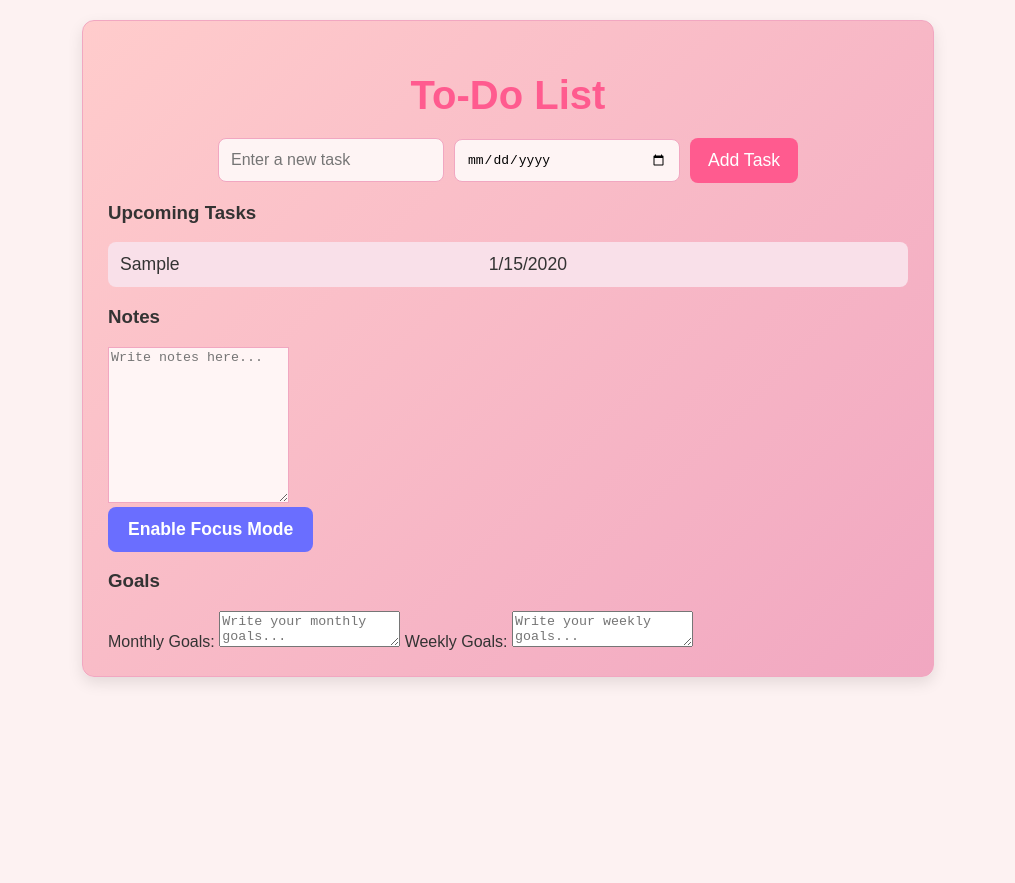
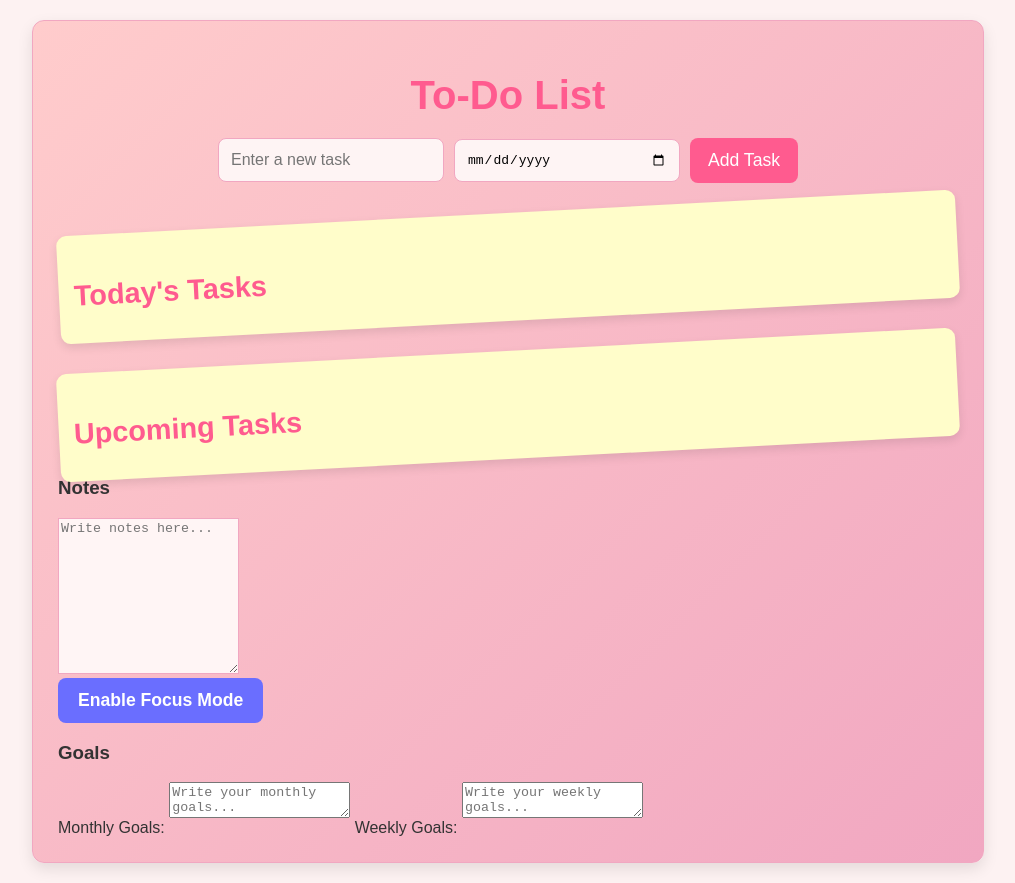
Before and after one commit to Thumekaxuba/My-To-Do-List, a website: page index.html in a window 1280 px wide. Both pictures are taken after typing "Sample", "2020-01-15" into the empty fields and a click on the button "Add Task". Shown: the whole page, without its empty margins (132-1147 px from the left). Before the commit the page ends 800 px from the top, so only its background shows below. Drawn offline with Linux system fonts and the light colour scheme.

Commit message:
Sticky notes

```diff
--- a/index.html
+++ b/index.html
@@ -5,6 +5,8 @@
   <meta name="viewport" content="width=device-width, initial-scale=1.0">
   <title>To-Do List</title>
   <link rel="stylesheet" href="style.css">
+  <!-- Add Font Awesome for icons -->
+  <link rel="stylesheet" href="https://cdnjs.cloudflare.com/ajax/libs/font-awesome/6.0.0-beta3/css/all.min.css">
 </head>
 <body>
   <div class="todo-container">
@@ -17,18 +19,19 @@
       <button id="add-todo">Add Task</button>
     </div>
 
-    <!-- Upcoming Tasks Section (auto-populated based on task date) -->
-    <div id="upcoming-tasks">
+    <!-- Sticky Note for Today's Tasks -->
+    <div id="today-tasks" class="sticky-note">
+      <h3>Today's Tasks</h3>
+      <ul id="today-tasks-list">
+        <!-- Today's tasks will appear here -->
+      </ul>
+    </div>
+
+    <!-- Sticky Note for Upcoming Tasks -->
+    <div id="upcoming-tasks" class="sticky-note">
       <h3>Upcoming Tasks</h3>
       <ul id="upcoming-tasks-list">
         <!-- Upcoming tasks will appear here -->
-      </ul>
-    </div>
-
-    <!-- List of tasks -->
-    <div id="todo-list-section">
-      <ul id="todo-list">
-        <!-- Tasks will appear here -->
       </ul>
     </div>
 
--- a/script.js
+++ b/script.js
@@ -2,8 +2,12 @@
 const addTodoButton = document.getElementById('add-todo');
 const todoInput = document.getElementById('todo-input');
 const taskDate = document.getElementById('task-date');
-const todoList = document.getElementById('todo-list');
+const todayTasksList = document.getElementById('today-tasks-list');
 const upcomingTasksList = document.getElementById('upcoming-tasks-list');
+
+// Get today's date
+const today = new Date();
+const todayDateString = today.toLocaleDateString();
 
 // Function to create task item
 function createTaskItem(taskText, taskDateValue) {
@@ -45,15 +49,12 @@ function addTask() {
 
   const taskItem = createTaskItem(taskText, taskDateValue);
 
-  // Check if the task is for tomorrow or a later date
+  // Check if the task is for today or a later date
   const taskDateObj = new Date(date);
-  const tomorrow = new Date();
-  tomorrow.setDate(tomorrow.getDate() + 1);
-
-  if (taskDateObj >= tomorrow) {
+  if (taskDateValue === todayDateString) {
+    todayTasksList.appendChild(taskItem);  // Add to Today's Tasks
+  } else if (taskDateObj > today) {
     upcomingTasksList.appendChild(taskItem);  // Add to Upcoming Tasks
-  } else {
-    todoList.appendChild(taskItem);  // Add to normal task list
   }
 
   // Clear input fields
--- a/style.css
+++ b/style.css
@@ -8,7 +8,7 @@ body {
 }
 
 .todo-container {
-  max-width: 800px;
+  max-width: 900px;
   margin: 20px auto;
   background-color: #fff;
   padding: 25px;
@@ -59,7 +59,22 @@ button:hover {
   background-color: #f04c79;
 }
 
-/* Task List Styling */
+/* Sticky Notes Styling */
+.sticky-note {
+  background-color: #fffdca;
+  border-radius: 10px;
+  padding: 15px;
+  margin-top: 30px;
+  box-shadow: 0 4px 10px rgba(0, 0, 0, 0.1);
+  transform: rotate(-3deg);
+}
+
+.sticky-note h3 {
+  font-size: 1.8em;
+  color: #ff5b8f;
+  margin-bottom: 15px;
+}
+
 ul {
   list-style-type: none;
   padding: 0;
@@ -97,6 +112,14 @@ ul li:hover {
   color: #ff5b8f;
 }
 
+/* Notes Section */
+#notes-section textarea {
+  height: 150px;
+  background-color: #fff5f5;
+  border-color: #f1a7c1;
+}
+
+/* Focus Mode Button */
 #focus-mode {
   background-color: #6a6eff;
   color: white;
@@ -109,9 +132,7 @@ ul li:hover {
   background-color: #58a1ff;
 }
 
-/* Notes Section */
-#notes-section textarea {
-  height: 150px;
-  background-color: #fff5f5;
-  border-color: #f1a7c1;
+/* Monthly & Weekly Goals */
+#goals-section textarea {
+  margin-bottom: 15px;
 }
```
